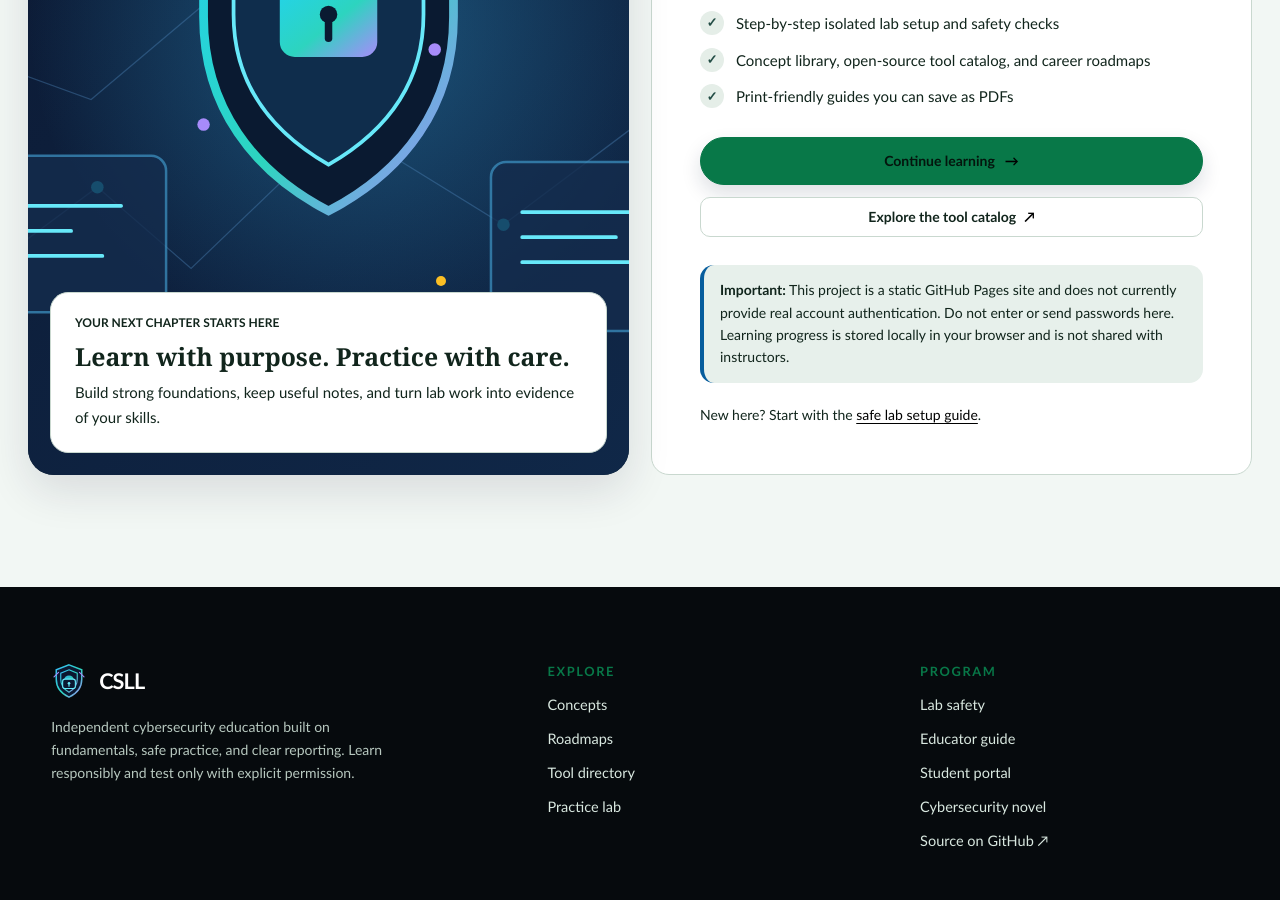
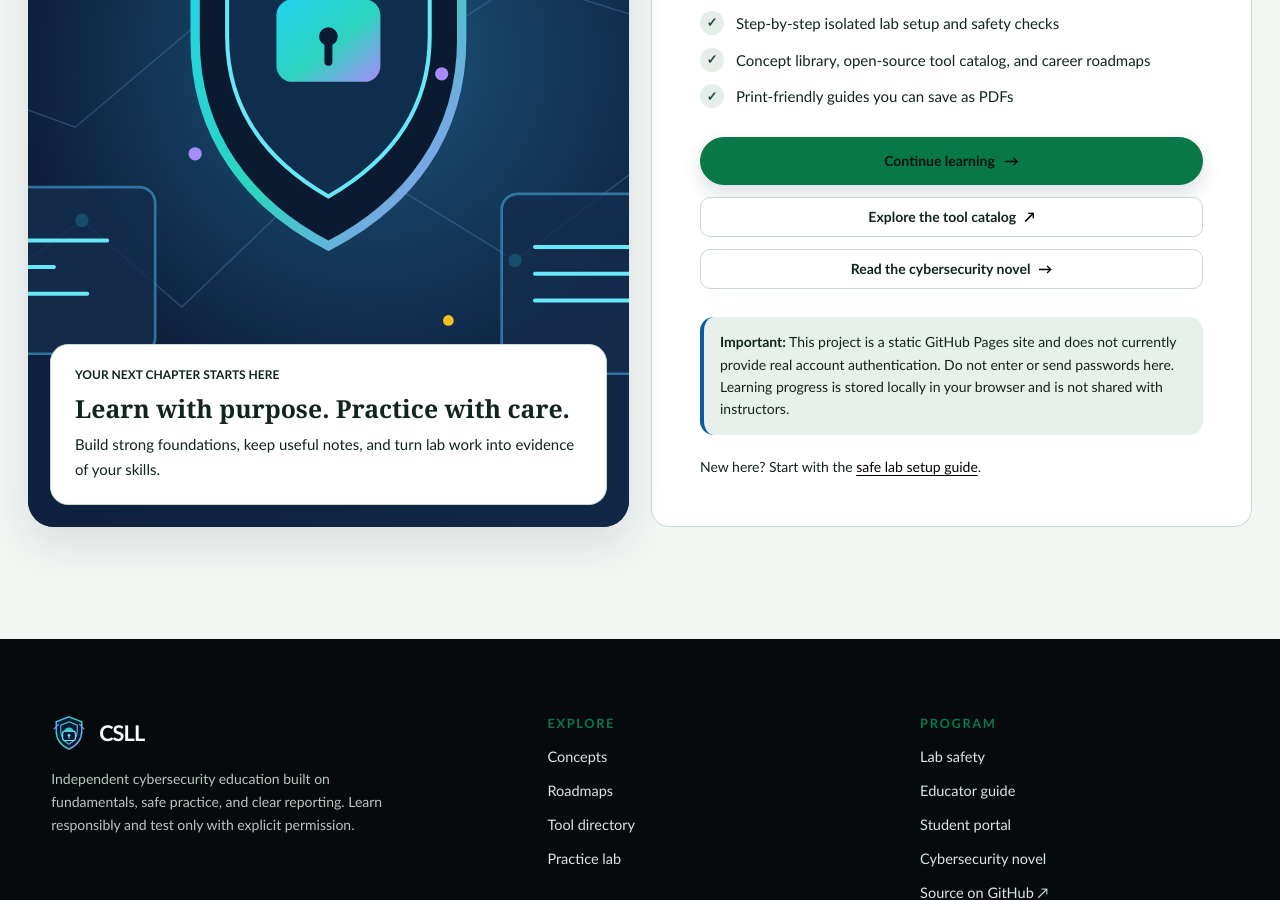
Before and after one commit to Learning-No/Cybersecurity-Learning-Lab, a Jekyll site: the page built from student-portal/index.md, in a window 1280 px wide and 900 px high, scrolled down 556 px. Built offline with Jekyll 4.4.1, drawn with Linux system fonts in a browser that asks for light colours.

Commit message:
Link the cybersecurity novel from Student Portal

```diff
--- a/student-portal/index.md
+++ b/student-portal/index.md
@@ -28,6 +28,7 @@ permalink: /student-portal/
     <div class="portal-actions">
       <a class="primary" href="{{ '/' | relative_url }}#vapt-sprint">Continue learning <span aria-hidden="true">→</span></a>
       <a class="secondary" href="{{ '/tools/catalog/' | relative_url }}">Explore the tool catalog <span aria-hidden="true">↗</span></a>
+      <a class="secondary" href="{{ '/novel/' | relative_url }}">Read the cybersecurity novel <span aria-hidden="true">→</span></a>
     </div>
     <div class="portal-note"><strong>Important:</strong> This project is a static GitHub Pages site and does not currently provide real account authentication. Do not enter or send passwords here. Learning progress is stored locally in your browser and is not shared with instructors.</div>
     <p class="portal-help">New here? Start with the <a href="{{ '/labs/' | relative_url }}">safe lab setup guide</a>.</p>
```
